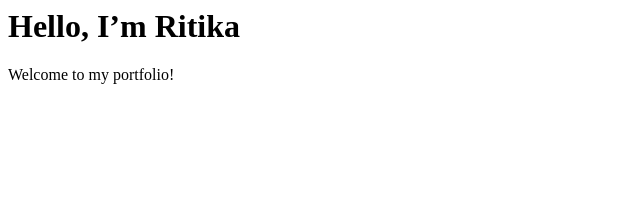
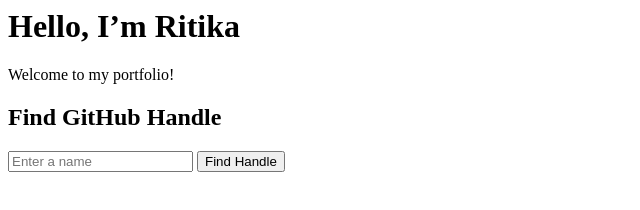
Before and after one commit to ritgandhi/ritgandhi.github.io, a plain HTML site: page index.html in a window 1280 px wide. Shown: the whole page, without its empty margins (0-640 px from the left). Drawn offline with Linux system fonts and the light colour scheme.

Commit message:
Update index with GitHub handle lookup feature

```diff
--- a/index.html
+++ b/index.html
@@ -1,2 +1,39 @@
-<h1>Hello, I’m Ritika</h1>
-<p>Welcome to my portfolio!</p>
+<body>
+    <h1>Hello, I’m Ritika</h1>
+    <p>Welcome to my portfolio!</p>
+
+    <!-- Your new feature -->
+    <h2>Find GitHub Handle</h2>
+    <input id="nameInput" placeholder="Enter a name">
+    <button onclick="lookupHandle()">Find Handle</button>
+    <p id="result"></p>
+
+<script>
+async function lookupHandle() {
+    const name = document.getElementById("nameInput").value.trim();
+    const result = document.getElementById("result");
+
+    if (!name) {
+        result.textContent = "Please enter a name.";
+        return;
+    }
+
+    const url = `https://api.github.com/search/users?q=${name}+in:login`;
+
+    try {
+        const response = await fetch(url);
+        const data = await response.json();
+
+        if (data.items.length === 0) {
+            result.textContent = "No GitHub user found.";
+        } else {
+            const user = data.items[0];
+            result.innerHTML = `GitHub handle: <a href="${user.html_url}" target="_blank">@${user.login}</a>`;
+        }
+    } catch (error) {
+        result.textContent = "Error fetching data.";
+    }
+}
+</script>
+
+</body>
```
